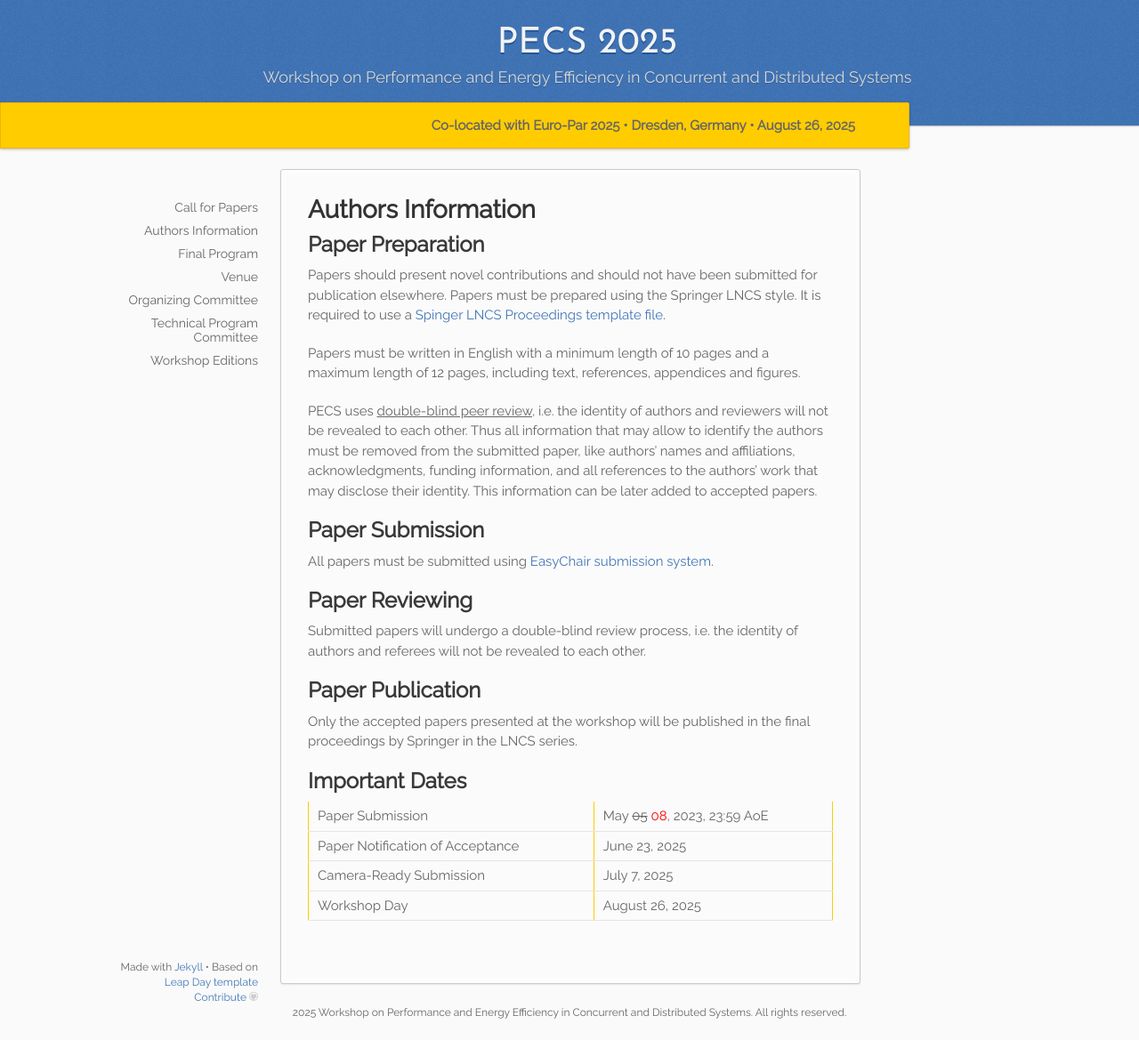
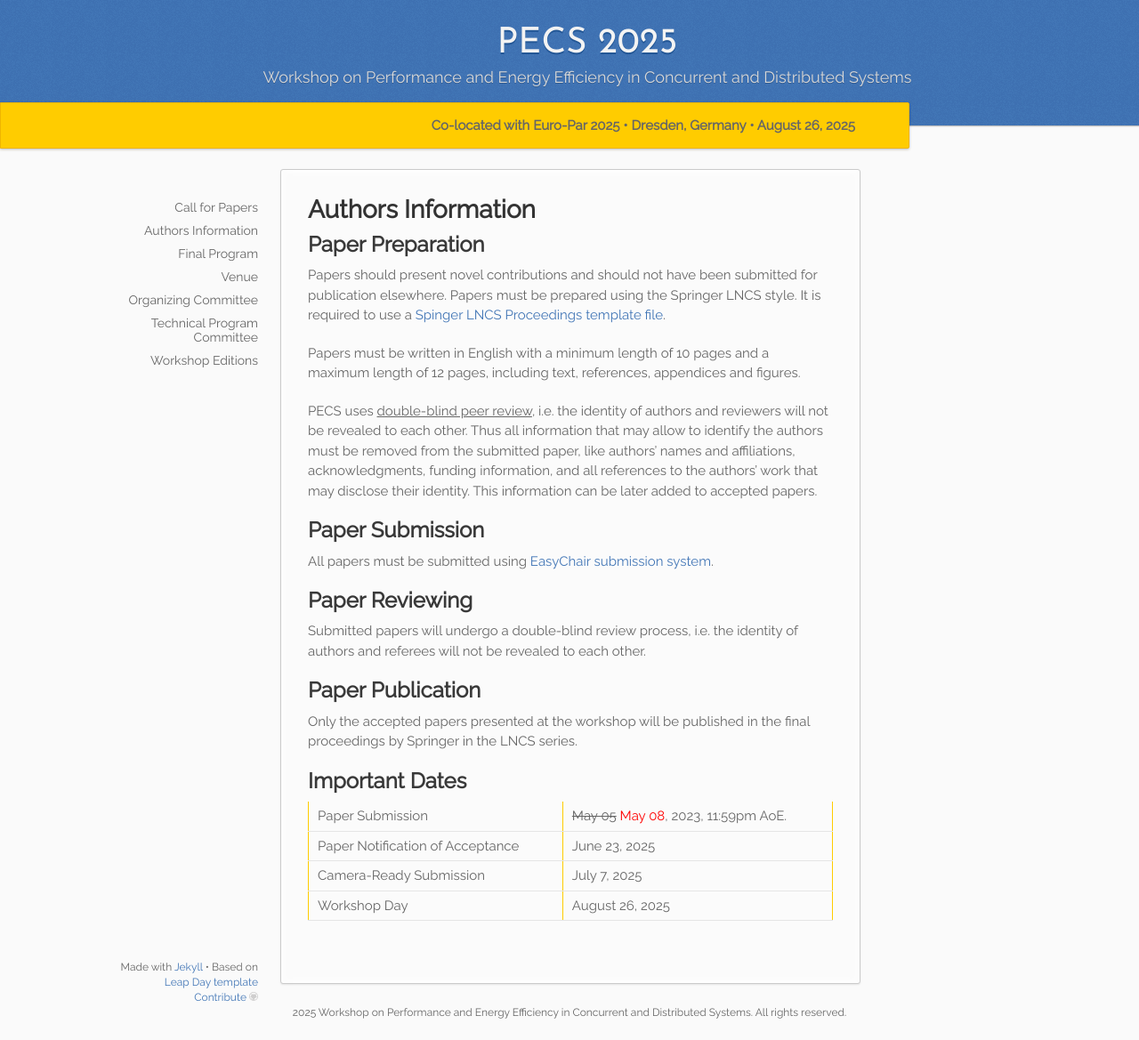
Before and after one commit to pecs-workshop/pecs-workshop.github.io, a Jekyll site: the page built from _2025/03.authors.md, in a window 1280 px wide and 1169 px high. Shown: the whole window at 89% size. Built offline with Jekyll 4.4.1, drawn with Linux system fonts in a browser that asks for light colours.

Commit message:
updated deadline

```diff
--- a/_2025/_important_dates.md
+++ b/_2025/_important_dates.md
@@ -2,7 +2,7 @@
 
 
 |:----------------------------------------------|:---:|
-| Paper Submission                              | May ~~05~~ <span style="color:red">08</span>, 2023, 23:59 AoE	|
+| Paper Submission                              | ~~May 05~~ <span style="color:red">May 08</span>, 2023, 11:59pm AoE.	|
 | Paper Notification of Acceptance              | June 23, 2025       	|
 | Camera-Ready Submission                       | July 7, 2025		|
 | Workshop Day                                  | August 26, 2025    	|
```
